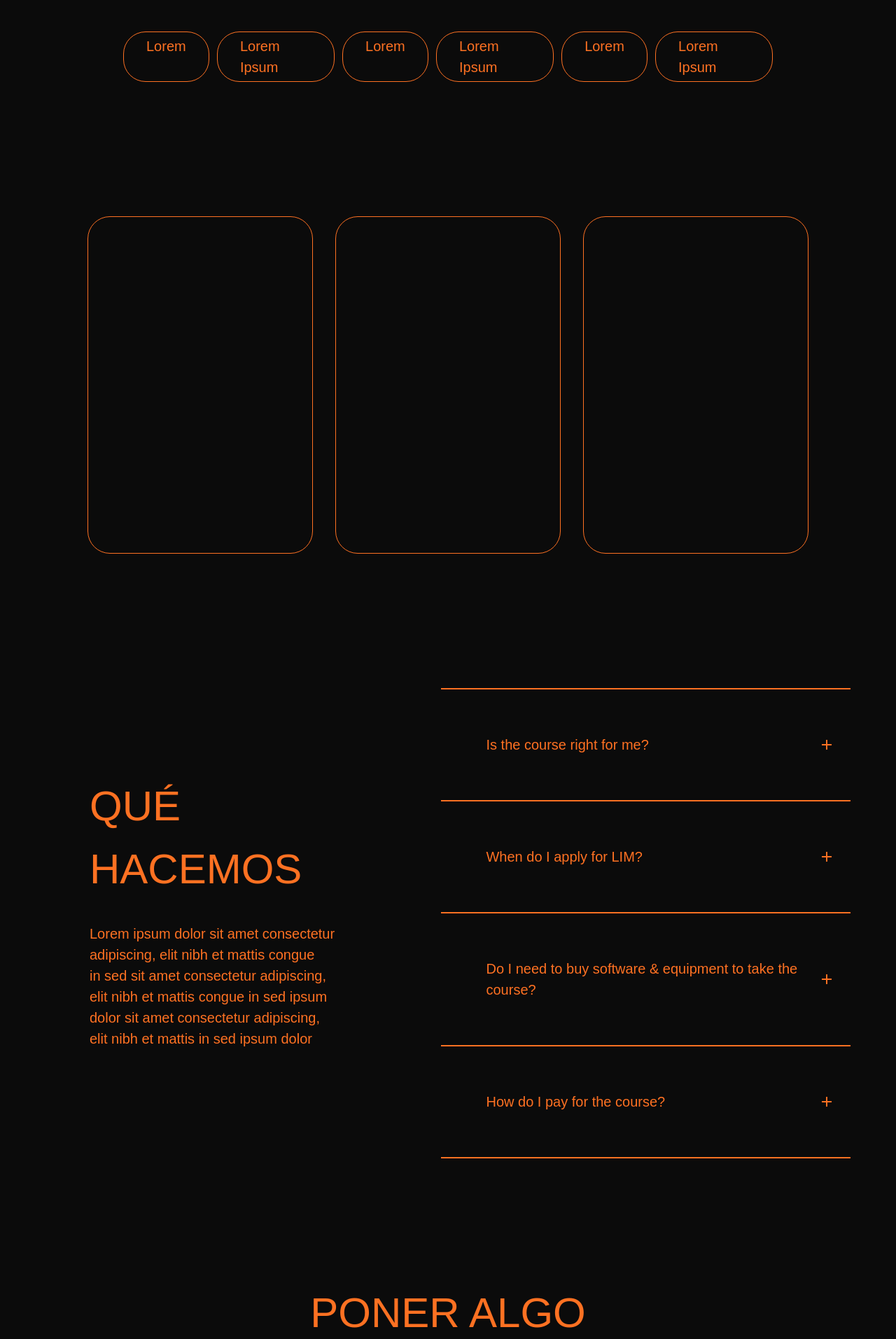
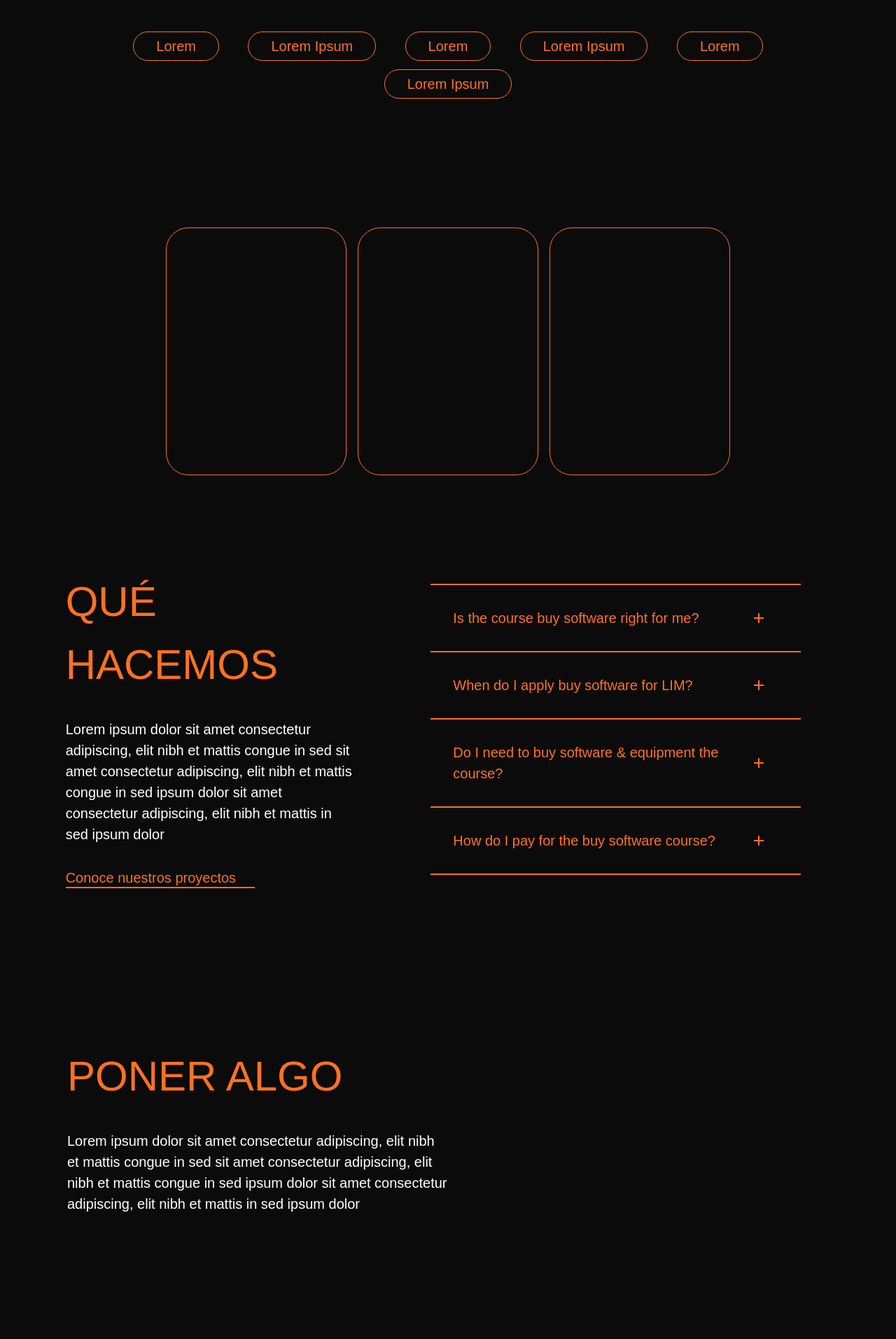
Before and after one commit to patricia-pascual-romero/proyecto-final-patricia-pascual.github.io, a plain HTML site: page servicios.html in a window 1280 px wide. Shown: the part 461-2374 px from the top of the page at 70% size. After the commit the page ends 2292 px from the top, so only its background shows below. Drawn offline with Linux system fonts and the light colour scheme.

Commit message:
Responsive de la página Servicios

```diff
--- a/css/index.css
+++ b/css/index.css
@@ -131,15 +131,15 @@
 
     /* Responsive */
     --container-padding: 10rem;
-    --mobile-font-size-h1: 40px;
-    --mobile-font-size-h2: 35px;
-    --mobile-font-size-h3: 30px;
-    --mobile-font-size-h4: 25px;
+    --mobile-font-size-h1: 65px;
+    --mobile-font-size-h2: 55px;
+    --mobile-font-size-h3: 40px;
+    --mobile-font-size-h4: 35px;
 
-    --tablet-font-size-h1: 60px;
-    --tablet-font-size-h2: 50px;
-    --tablet-font-size-h3: 40px;
-    --tablet-font-size-h4: 30px;
+    --tablet-font-size-h1: 80px;
+    --tablet-font-size-h2: 70px;
+    --tablet-font-size-h3: 50px;
+    --tablet-font-size-h4: 35px;
   }
 
 /* Estilos generales que queremos que se apliquen por defecto en la web y evitarnos repetirlos muchas veces */
@@ -188,7 +188,6 @@ a {
 
 
 
-
 /* EMPEZAMOS CON LOS BLOQUES DE LA WEB */
 
 /*                   Página HOME                         */
@@ -223,6 +222,7 @@ a {
 
 .nav-bar .nav-bar_links .a-nav {
     padding: var(--btn-padding);
+    transition: 0.3s ease-in-out;
 }
 
 .nav-bar .nav-bar_links .a-nav:hover {
@@ -235,6 +235,7 @@ a {
     border: 1px solid var(--color-orange);
     padding: var(--btn-padding);
     color: var(--color-white);
+    transition: 0.3s ease-in-out;
 }
 .nav-bar .bar_btn:hover { /* Hover botón menú desplegable */
     background-color: var(--color-orange);
@@ -477,11 +478,11 @@ a {
 
 .container-carousel-home-1 .container-inner_img img {
     width: 100%;
+    transition: 0.3s ease-in-out;
 }
 
 .container-carousel-home-1 .container-inner_img img:hover {
     border-radius: 20rem 10rem 20rem 10rem;
-    transition: 0.4s;
 }
 
 /* Botón separado del carousel */
@@ -497,6 +498,7 @@ a {
     border: 1px solid var(--color-orange);
     padding: var(--btn-padding);
     color: var(--color-white);
+    transition: 0.3s ease-in-out;
 }
 
 .container-inner2 .container-inner_btn a:hover {
@@ -597,6 +599,7 @@ a {
     border-radius: 50px;
     color: var(--color-orange);
     padding: 1rem;
+    transition: 0.3s ease-in-out;
   }
   .services-home_cards:hover {
     background-color: var(--color-orange);
@@ -660,7 +663,7 @@ a {
     padding:1rem;
     width: 100%;
     height: 100%;
-    transition: transform 0.3s ease-in-out;
+    transition: 0.3s ease-in-out;
 }
 /* Colocamos los items de las img en la posición de las columnas para adaptarlo a la galería */
 .item:hover {
@@ -781,14 +784,14 @@ a {
             width: 0; /* Ancho inicial, la línea empieza invisible */
             height: 2px; /* Altura de la línea */
             background-color: var(--color-orange); /* Color del subrayado */
-            transition: width 0.3s ease; /* Transición de la anchura para que sea más suave */
+            transition: width 0.3s ease-in-out; /* Transición de la anchura para que sea más suave */
             display: block;
             box-sizing: border-box;
           }
 
           /* Efecto hover para mostrar la línea */
           .container-info-home_blocks_column .info-home_block p.subrayado:hover::before {
-            width: 30.5%; /* Mostrar la línea al 100% de ancho */
+            width: 208px; /* Mostrar la línea al 100% de ancho de la palabra, en px para que no se distorsione en distintas pantallas*/
           }
 
 
@@ -1110,13 +1113,14 @@ a {
 
   /*          Página Servicios         */
 
-  /* Inicio de la página servicios */
+  /* INTRO PÁGINA SERVICIOS */
 
   .main-nuestros-servicios {
     display: flex;
     flex-direction: column;
     align-items: center;
     justify-content: center;
+    text-align: center;
     padding: 6rem;
     margin: 5rem;
     color: var(--color-orange);
@@ -1126,23 +1130,58 @@ a {
     display: flex;
     flex-direction: row;
     justify-content: space-around;
-    gap: 0.7rem;
-    margin-top: 3rem;
+    align-items: center;
+    flex-wrap: wrap;
+    gap: 0.8rem;
+    margin: 3rem 0 0 0;
   }
 
-  .main-nuestros-servicios .main-nuestros-skills a { /* Cambiar a otra etiqueta, no a porque no es un enlace */
+  .main-nuestros-servicios .main-nuestros-skills p { /* Cambiar a otra etiqueta, no a porque no es un enlace */
     border: 1px solid var(--color-orange);
     border-radius: var(--btn-border-radius);
-    padding: 0.3rem 2rem
+    padding: 0.3rem 2rem;
+    flex-wrap: nowrap;
   }
 
-  /* Contenedor: Mini texto izquierda + boxes derecha */
+    /* VERSIÓN MÓVIL */
+
+    @media (min-width:250px) and (max-width: 750px) {
+
+         .main-nuestros-servicios {
+            padding: 6rem 0 3rem 0;
+            margin: 5rem 2rem 2rem 2rem;
+          }
+
+          .main-nuestros-servicios h2 {
+            font-size: var(--mobile-font-size-h2);
+          }
+    }
+
+    /* VERSIÓN TABLET */
+
+    @media (min-width:750px) and (max-width: 1200px) {
+
+        .main-nuestros-servicios {
+            padding: 6rem 0 4rem 0;
+            margin: 5rem 2rem 2rem 2rem;
+          }
+
+        .main-nuestros-servicios h2 {
+            font-size: var(--tablet-font-size-h2);
+          }
+    }
+
+
+
+
+  /* BOXES */
 
   .container-boxes {
     display: flex;
     flex-direction: row;
     justify-content:space-around;
     align-items: center;
+    flex-wrap: wrap;
     color: var(--color-orange);
     gap: 2rem;
   }
@@ -1161,12 +1200,68 @@ a {
     padding: 15rem 10rem;
     border-radius: 2rem;
     margin: 1rem;
-    transition: 0.3s;
+    transition: 0.3s ease-in-out;
   }
 
   .boxes .box:hover {
     padding: 15rem 15rem;
   }
+
+
+    /* VERSIÓN MÓVIL */
+
+      @media (min-width:250px) and (max-width: 750px) {
+
+        .container-boxes {
+            display: flex;
+            flex-direction: column;
+            align-items: center;
+            justify-content: center;
+            flex-wrap: wrap;
+          }
+
+          .boxes  {
+            display: flex;
+            flex-direction: column;
+          }
+
+          .boxes .box {
+
+            padding: 8rem 10rem;
+            transition: 0.3s ease-in-out;
+          }
+
+          .boxes .box:hover {
+            padding: 10rem 10rem;
+          }
+   }
+
+    /* VERSIÓN TABLET */
+
+    @media (min-width:950px) and (max-width: 1300px) {
+
+          .boxes .box {
+            padding: 11rem 8rem;
+            margin: 0.5rem;
+          }
+
+          .boxes .box:hover {
+            padding: 11rem 10rem;
+          }
+    }
+
+    @media (min-width:750px) and (max-width: 950px) {
+
+          .boxes .box {
+            padding: 9rem 6rem;
+            margin: 0.5rem;
+          }
+
+          .boxes .box:hover {
+            padding: 9rem 8rem;
+          }
+    }
+
 
 
 
@@ -1177,27 +1272,59 @@ a {
     flex-direction: row;
     justify-content: space-around;
     align-items: center;
+    padding: 1rem;
   }
 
-  .container-quehacemos .container-quehacemos_text {
+  .container-quehacemos_text h3{
     color: var(--color-orange);
-    padding: 5rem;
   }
-
-  .container-quehacemos .container-quehacemos_text p {
+  .container-quehacemos_text p{
+    color: var(--color-white);
     padding: 2rem 0;
   }
 
+  .container-quehacemos_text {
+    position: relative;
+  }
 
-  /* DESPLEGABLE */
+  .container-quehacemos_text a {
+    text-decoration: none;
+    color: var(--color-orange);
+  }
+
+  .container-quehacemos_text a::before { /* Subrayado enlace */
+    content: '';
+    position: absolute;
+    bottom: 0; /* Distancia linea-plabra*/
+    left: 0;
+    width: 270px; /* Ancho de la línea */
+    height: 2px; /* Altura/grosor de la línea */
+    background-color: var(--color-orange); /* Color del subrayado */
+    transition: 0.3s ease-in-out;
+    display: block;
+    box-sizing: border-box;
+  }
+
+  .container-quehacemos_text a:hover{ /* Subrayado enlace */
+        color: #ff9e65;
+  }
+  .container-quehacemos_text a:hover::before {
+    background-color: #ff9e65;
+  }
+
+  /* Dentro de la sección "Qué hacemos" -- DESPLEGABLE */
 
   .container-quehacemos {
     padding: 3rem;
     margin: 5rem 0;
   }
 
+  .container-quehacemos_text {
+    width: 35%;
+  }
+
   .container-questions {
-    margin: 3rem;
+    margin: 1rem;
     width: 90%;
   }
 
@@ -1249,7 +1376,7 @@ a {
     color: var(--color-orange);
   }
 
-  /* Iconos */
+  /* Iconos desplegable */
 
   .toggle-icon {
     cursor: pointer;
@@ -1275,151 +1402,121 @@ a {
   }
 
 
-  /* VERSIÓN MÓVIL
+      /* VERSIÓN MÓVIL */
 
-  @media (min-width:320px) and (max-width:1024px) {
+      @media (min-width:250px) and (max-width: 700px) {
 
-    .container-questions {
-      margin: 1.8rem;
-    }
-
-    .container-questions h1 {
-      font-size: 80px;
-      line-height: 5rem;
-      text-align: center;
-      margin-bottom: 5rem;
-    }
-
-    /* Desplegable
-
-    .container-questions-faqs {
-      margin: 2rem;
-    }
-    .desplegable-items h4 {
-      font-size: 30px;
-      padding: 0rem;
-    }
-    .desplegable-items p {
-      font-size: 22px;
-    }
-  }
-  */
-
-
-
-  /*  Texto centrado  */
-
-  .container-center-text {
+        .container-quehacemos {
             display: flex;
             flex-direction: column;
             justify-content: center;
             align-items: center;
-    color: var(--color-orange);
-    margin: 5rem 3rem;
+            padding: 1rem;
+            margin: 2rem;
           }
 
-  .container-center-text p{
-    margin: 2rem 0 0 0;
+          .container-quehacemos_text h3{
+            font-size: var(--mobile-font-size-h3);
           }
 
-
-
-
-
-/* Carrousel imgs
-
-.slider--img {
-    width: 100%;
-    display: inline-block;
+          .container-quehacemos_text {
+            width: 90%;
+          }
+          .container-quehacemos_text {
+            margin: 1rem 1rem 5rem 1rem;
           }
 
-.container-carrousel {
-    display: flex;
-    overflow: hidden;
+        /* Desplegable */
+
+        .container-questions {
+            margin: 1rem;
+            width: 95% auto;
         }
 
-.slider--inner {
-    display: flex;
-    flex-direction: row;
-    flex-wrap: nowrap;
-    transition: 3s ease-in-out;
-    max-width: 1000px;
-    max-height: 600px;
-    border-radius: 10px;
    }
 
-.slider--inner img {
-    width: 100vw;
-    object-fit: cover;
+    /* VERSIÓN TABLET */
+
+    @media (min-width:700px) and (max-width: 1150px) {
+
+        .container-quehacemos_text h3{
+            font-size: var(--tablet-font-size-h3);
           }
-*/
 
-/* Slider imgs con btn
+          .container-quehacemos_text {
+            width: 60%;
+            margin: 1rem 1rem 5rem 1rem;
+          }
 
-.container-slider {
+          .container-quehacemos {
             display: flex;
             flex-direction: column;
+            justify-content: center;
             align-items: center;
-    justify-content: center;
-    border-radius: 10px;
 
-    height: 50vh;
-    width: 50vw;
-    margin: 10rem auto;
+            padding: 3rem;
+            margin: 4rem 0;
           }
-
-.flechas {
-    display: flex;
-    flex-direction: row;
-    justify-content: space-between;
-}
-
-.btn-left {
-    position: absolute;
-    left: 72rem;
-    top: 31rem;
-
-    background-color: rgb(235, 235, 235);
-    border-radius: 30px;
-    padding: 1.5rem 2rem;
-
-    border: none;
-}
-
-.btn-right {
-    position: absolute;
-    right: 72rem;
-    top: 31rem;
-
-    background-color: rgb(235, 235, 235);
-    border-radius: 30px;
-    padding: 1.5rem 2rem;
-
-    border: none;
-}
-
-.btn-right:hover {
-    box-shadow: 0 0 10px 10px rgba(255, 255, 255, 0.136);
-    background-color: white;
-}
-
-.btn-left:hover {
-    box-shadow: 0 0 10px 10px rgba(255, 255, 255, 0.136);
-    background-color: white;
 
     }
 
 
-.container-slider img {
-    border-radius: 15px;
-    height: 50vh;
-    object-fit: cover;
+  /*  CONTENEDOR TEXTO CENTRADO  */
+
+  .container-right {      /*  Alinear contenedor del texto a la derecha  */
+    display: flex;
+    flex-direction: row;
+    justify-content: end;
+  }
+
+  .container-right_text {
+    display: flex;
+    flex-direction: column;
+    justify-content: start;
+    align-items: start;
+    color: var(--color-orange);
+    margin: 5rem;
+    padding: 1rem 1rem 1rem ;
   }
 
 
-.container-slider p {
-    margin-top: 2rem;
-    font-size: 18px;
+  .container-right_text p{
+    margin: 2rem 0 0 0;
+    color: var(--color-white);
+    width: 50%;
   }
 
-*/
+      /* VERSIÓN MÓVIL */
+
+      @media (min-width:250px) and (max-width: 700px) {
+
+
+        .container-right_text {
+            padding: 2rem;
+            margin: 2rem;
+        }
+
+        .container-right_text h3{
+            font-size: var(--mobile-font-size-h3);
+        }
+    }
+
+    /* VERSIÓN TABLET */
+
+    @media (min-width:700px) and (max-width: 1150px) {
+
+        .container-right_text h3{
+            font-size: var(--tablet-font-size-h3);
+          }
+
+          .container-right_text{
+            display: flex;
+            flex-direction: column;
+            justify-content: start;
+            align-items: start;
+            padding: 3rem;
+            margin: 2rem;
+
+        }
+
+    }
--- a/servicios.html
+++ b/servicios.html
@@ -25,12 +25,12 @@
             <h2>NUESTROS SERVICIOS</h2>
         </div>
         <div class="main-nuestros-skills"> <!--Cambiar a otra etiqueta, no a porque no es un enlace -->
-            <a>Lorem</a>
-            <a>Lorem Ipsum</a>
-            <a>Lorem</a>
-            <a>Lorem Ipsum</a>
-            <a>Lorem</a>
-            <a>Lorem Ipsum</a>
+            <p>Lorem</p>
+            <p>Lorem Ipsum</pp>
+            <p>Lorem</p>
+            <p>Lorem Ipsum</p>
+            <p>Lorem</p>
+            <p>Lorem Ipsum</p>
         </div>
     </main>
 
@@ -49,12 +49,13 @@
     <section class="container-quehacemos">
         <div class="container-quehacemos_text">
             <h3>QUÉ HACEMOS</h3>
-            <p>Lorem ipsum dolor sit amet consectetur  <br>
-                adipiscing, elit nibh et mattis congue <br>
-                in sed sit amet consectetur adipiscing, <br>
-                elit nibh et mattis congue in sed ipsum <br>
-                dolor sit amet consectetur adipiscing, <br>
+            <p>Lorem ipsum dolor sit amet consectetur
+                adipiscing, elit nibh et mattis congue
+                in sed sit amet consectetur adipiscing,
+                elit nibh et mattis congue in sed ipsum
+                dolor sit amet consectetur adipiscing,
                 elit nibh et mattis in sed ipsum dolor</p>
+            <a href="">Conoce nuestros proyectos</a>
         </div>
 
         <div class="container-quehacemos_desplegable">
@@ -65,7 +66,7 @@
                 <div class="container-questions"> <!-- Pregunta 2 -->
                     <div class="desplegable-items">
                         <div>
-                            <p class="titulo-desplegable">Is the course right for me?</p>
+                            <p class="titulo-desplegable">Is the course buy software right for me?</p>
                             <p class="item" id="item2">Our course is a professional training course that takes you from amateur level to industry standard. It is ideal for someone who is a beginner or is approaching music production for the first time. If you're an intermediate student.</p>
                         </div>
                         <div class="toggle-icon" onclick="toggleIcon(this)">
@@ -84,7 +85,7 @@
                 <div class="container-questions"> <!-- Pregunta 3 -->
                     <div class="desplegable-items">
                         <div>
-                            <p class="titulo-desplegable">When do I apply for LIM?</p>
+                            <p class="titulo-desplegable">When do I apply buy software for LIM?</p>
                             <p class="item" id="item3">There are 2 intakes per year, which start in February and September. Our classes are small with a maximum of 10 spaces for each intake. We recommend getting in touch as soon as you can, given that our courses are usually in demand in advance of the application. The deadline is usually 2 weeks before the start of the course, but we may consider later applications depending on availability.</p>
                         </div>
                         <div class="toggle-icon" onclick="toggleIcon(this)">
@@ -103,7 +104,7 @@
                 <div class="container-questions"> <!-- Pregunta 4 -->
                     <div class="desplegable-items">
                         <div>
-                            <p class="titulo-desplegable">Do I need to buy software & equipment to take the course?</p>
+                            <p class="titulo-desplegable">Do I need to buy software & equipment the course?</p>
                             <p class="item" id="item4">Yes. To follow the lessons and complete practical exercises - as well as for your independent learning - you will need to have access to Ableton Live 11 (minimum Standard edition) and a MIDI keyboard. Ableton currently offers a trial period for the Suite edition for 90 days (3 months). Visit the link in the course section for more info.</p>
                         </div>
                         <div class="toggle-icon" onclick="toggleIcon(this)">
@@ -122,7 +123,7 @@
                 <div class="container-questions"> <!-- Pregunta 5 -->
                     <div class="desplegable-items">
                         <div>
-                            <p class="titulo-desplegable">How do I pay for the course?</p>
+                            <p class="titulo-desplegable">How do I pay for the buy software course?</p>
                             <p class="item" id="item5">Once you apply for the course, you will be taken to the check out area. Here you can decide if you want to pay fully up front or in 3 installments. You can also pay bpy bank transfer. You'll find all the details at check out.</p>
                         </div>
                         <div class="toggle-icon" onclick="toggleIcon(this)">
@@ -141,17 +142,19 @@
     </section>
 
 
-        <!-- Texto centrado -->
-        <section class="container-center-text">
+        <!-- CONTENEDOR TEXTO CENTRADO -->
+        <section class="container-right">
+            <div class="container-right_text">
                 <h3>PONER ALGO</h3>
-                <p>Lorem ipsum dolor sit amet consectetur  <br>
-                    adipiscing, elit nibh et mattis congue <br>
-                    in sed sit amet consectetur adipiscing, <br>
-                    elit nibh et mattis congue in sed ipsum <br>
-                    dolor sit amet consectetur adipiscing, <br>
-                    elit nibh et mattis in sed ipsum dolor</p>
+                <p>Lorem ipsum dolor sit amet consectetur
+                        adipiscing, elit nibh et mattis congue
+                        in sed sit amet consectetur adipiscing,
+                        elit nibh et mattis congue in sed ipsum
+                        dolor sit amet consectetur adipiscing,
+                        elit nibh et mattis in sed ipsum dolor
+                </p>
+            </div>
         </section>
-
 
 
 
```
Lines whose indentation alone changed are shown as unchanged.
